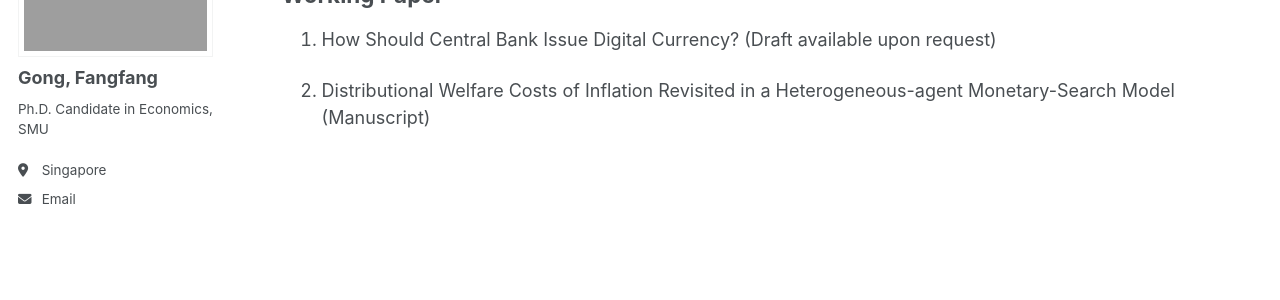
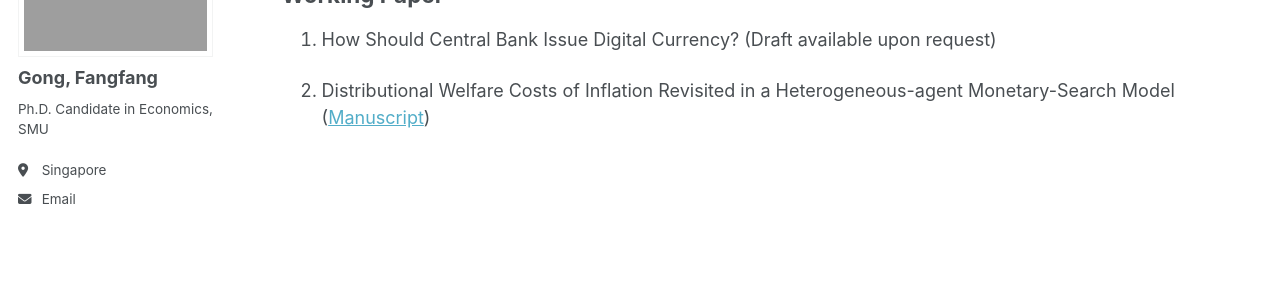
Before and after one commit to fangfanggong/fangfanggong.github.io, a Jekyll site: the page built from _pages/research.md, in a window 1280 px wide. Shown: the part 191-491 px from the top of the page. Built offline with Jekyll 4.4.1, drawn with Linux system fonts in a browser that asks for light colours; part of the change alters nothing that is shown.

```diff
--- a/_pages/research.md
+++ b/_pages/research.md
@@ -9,4 +9,4 @@ Working Paper
 -----
 1. How Should Central Bank Issue Digital Currency? (Draft available upon request)
 
-2. Distributional Welfare Costs of Inflation Revisited in a Heterogeneous-agent Monetary-Search Model (Manuscript)
+2. Distributional Welfare Costs of Inflation Revisited in a Heterogeneous-agent Monetary-Search Model ([Manuscript](publications/Project_0_draft_wo_template.pdf))
```
